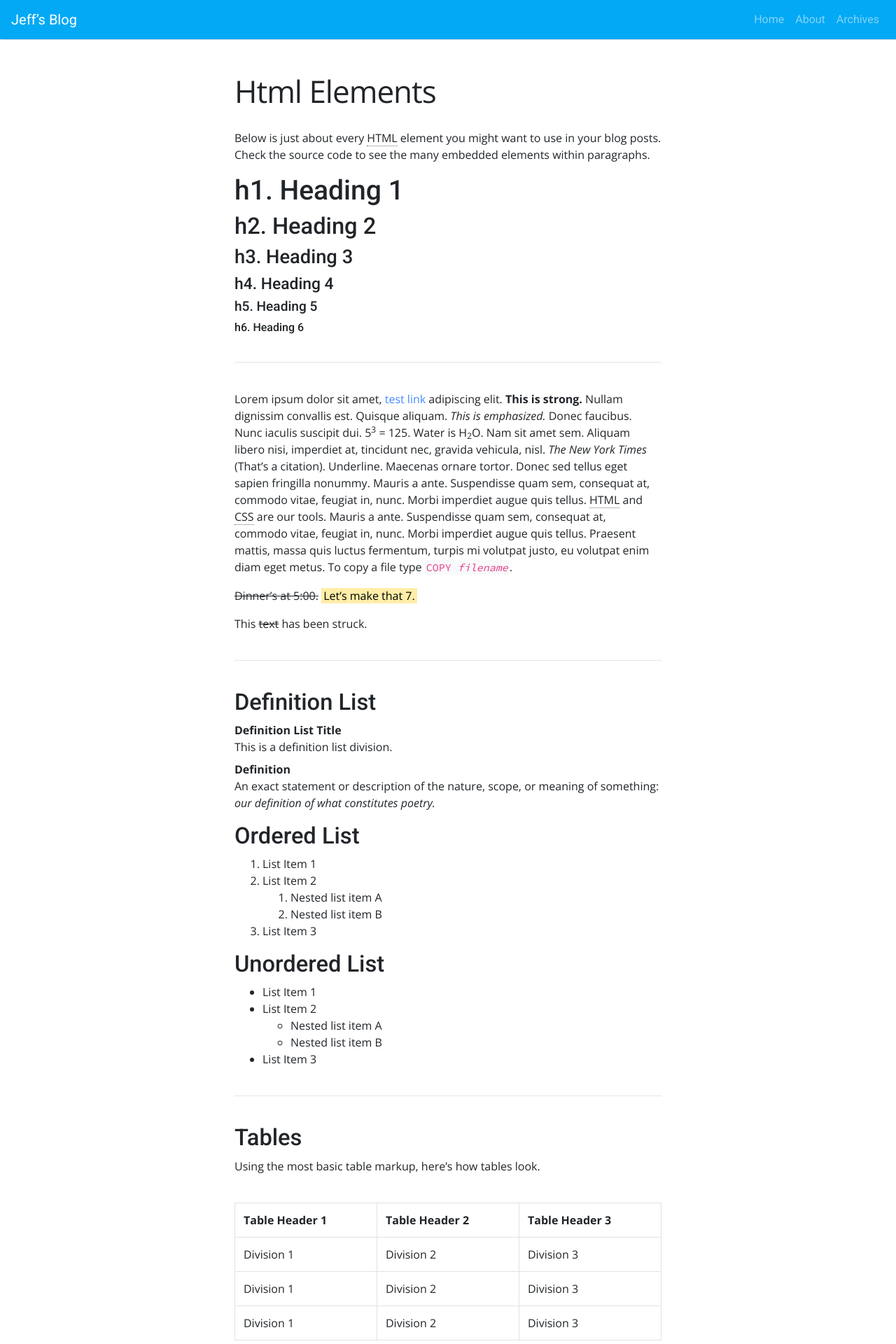
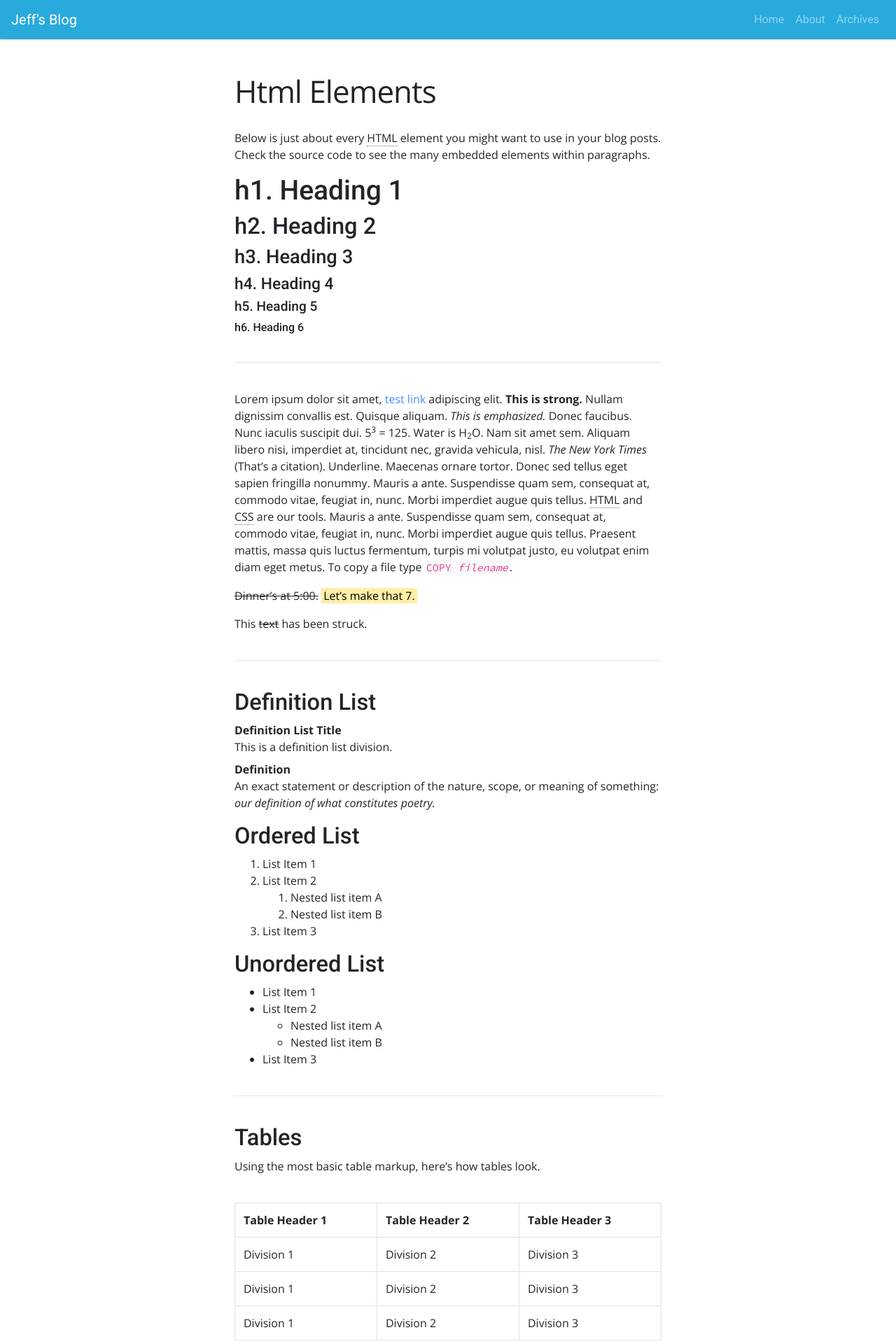
Before and after one commit to jefx07/jefx07.github.io, a Jekyll site: the page built from test_1.md, in a window 1280 px wide. Shown: the top 1920 px of the page at 70% size. Built offline with Jekyll 4.4.1, drawn with Linux system fonts in a browser that asks for light colours.

Commit message:
more tweaks

```diff
--- a/_includes/favicons.html
+++ b/_includes/favicons.html
@@ -5,4 +5,4 @@
     <link rel="mask-icon" href="{{ '/assets/img/favicons/safari-pinned-tab.svg' | relative_url }}" color="#28aadc">
     <meta name="msapplication-TileColor" content="#28aadc">
     <meta name="msapplication-config" content="{{ '/assets/img/favicons/browserconfig.xml' | relative_url }}">
-    <meta name="theme-color" content="#03a9f4">
+    <meta name="theme-color" content="#2196f3">
--- a/_includes/scrolltop.html
+++ b/_includes/scrolltop.html
@@ -1,10 +1,7 @@
 <div class="float-right">
-  <a href="#top" class="back-to-top scroll" title="Back to Top">
-    {% comment %}<!-- <svg class="icon-arrow-up" viewBox="0 0 24 24" version="1.1" width="24" height="24" aria-label="Back to top" role="img"><path d="M4 12l1.41 1.41L11 7.83V20h2V7.83l5.58 5.59L20 12l-8-8-8 8z"/></svg> -->{% endcomment %}
-    <svg xmlns="http://www.w3.org/2000/svg" viewBox="0 0 448 512" class="arrow-up-svg" height="20" aria-hidden="true">
-      <g fill="currentColor">
-        <path d="M34.9 289.5l-22.2-22.2c-9.4-9.4-9.4-24.6 0-33.9L207 39c9.4-9.4 24.6-9.4 33.9 0l194.3 194.3c9.4 9.4 9.4 24.6 0 33.9L413 289.4c-9.5 9.5-25 9.3-34.3-.4L264 168.6V456c0 13.3-10.7 24-24 24h-32c-13.3 0-24-10.7-24-24V168.6L69.2 289.1c-9.3 9.8-24.8 10-34.3.4z"></path>
-      </g>
+  <a href="#top" class="back-to-top scroll" title="Back to Top" aria-label="Back to Top">
+    <svg class="arrow-up-svg" viewBox="0 0 24 24" version="1.1" width="24" height="24">
+      <path d="M4 12l1.41 1.41L11 7.83V20h2V7.83l5.58 5.59L20 12l-8-8-8 8z"/>
     </svg>
   </a>
 </div>
--- a/_sass/scss/_custom.scss
+++ b/_sass/scss/_custom.scss
@@ -20,9 +20,6 @@ $blue:              #007bff;
 $link-color:        #448aff;
 $link-hover-color:  darken($link-color, 10%);
 
-// Paragraphs
-//
-//$paragraph-margin-bottom:   1.25rem;
 
 // Typography
 //
@@ -67,7 +64,7 @@ $pre-bg:           $gray-100;
 //
 
 $navbar-font-family:        $font-family-roboto;
-$navbar-bg-color:           #03a9f4;  // #28aadc;
+$navbar-bg-color:           #28aadc;
 $navbar-box-shadow:         1px 1px 1px rgba($black, .16);
 
 $navbar-toggler-padding-y:  .4375rem;
--- a/_sass/site-custom.scss
+++ b/_sass/site-custom.scss
@@ -542,24 +542,23 @@ body {
 // Back to Top
 
 .back-to-top {
-  // position: relative;
   display: block; // inline-block;
   width: 36px;
   height: 36px;
-  color: #039be5;
+  color: #2196f3;
   text-align: center;
   //border: 1px solid $black-02;
   border-radius: 50%;
 
   &:hover {
-    color: #0288d1;
+    color: #1e88e5;
     background-color: rgba($navbar-bg-color, .2);
     //border-color: rgba($navbar-bg-color, .2);
   }
 
   &:focus {
     background-color: rgba($navbar-bg-color, .2);
-    //border-color: rgba($navbar-bg-color, .2);
+    //border-color: rgba($navbar-bg-color, .2)
     outline: 0;
   }
 }
```
Also changed, not shown: assets/img/favicons/manifest.json.
